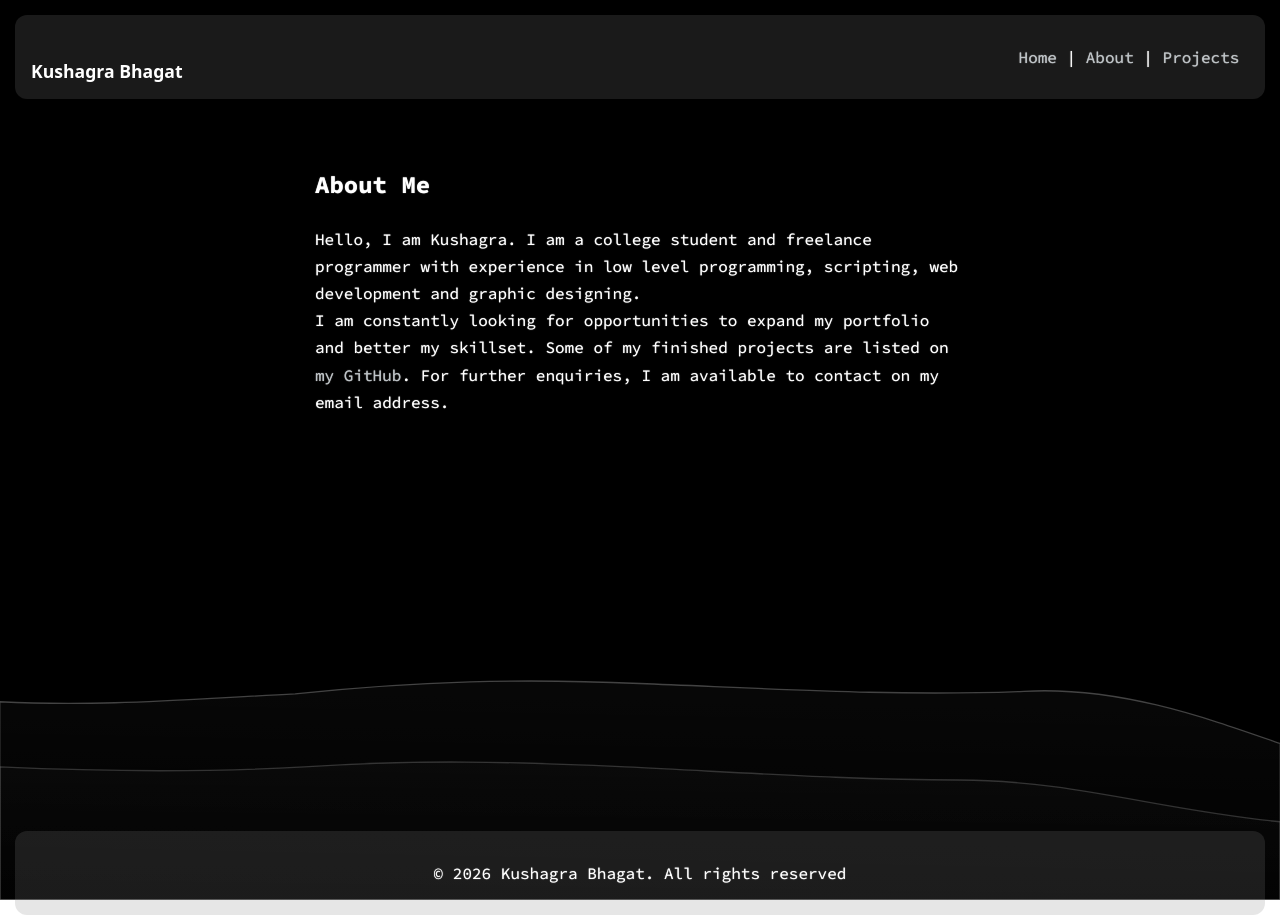
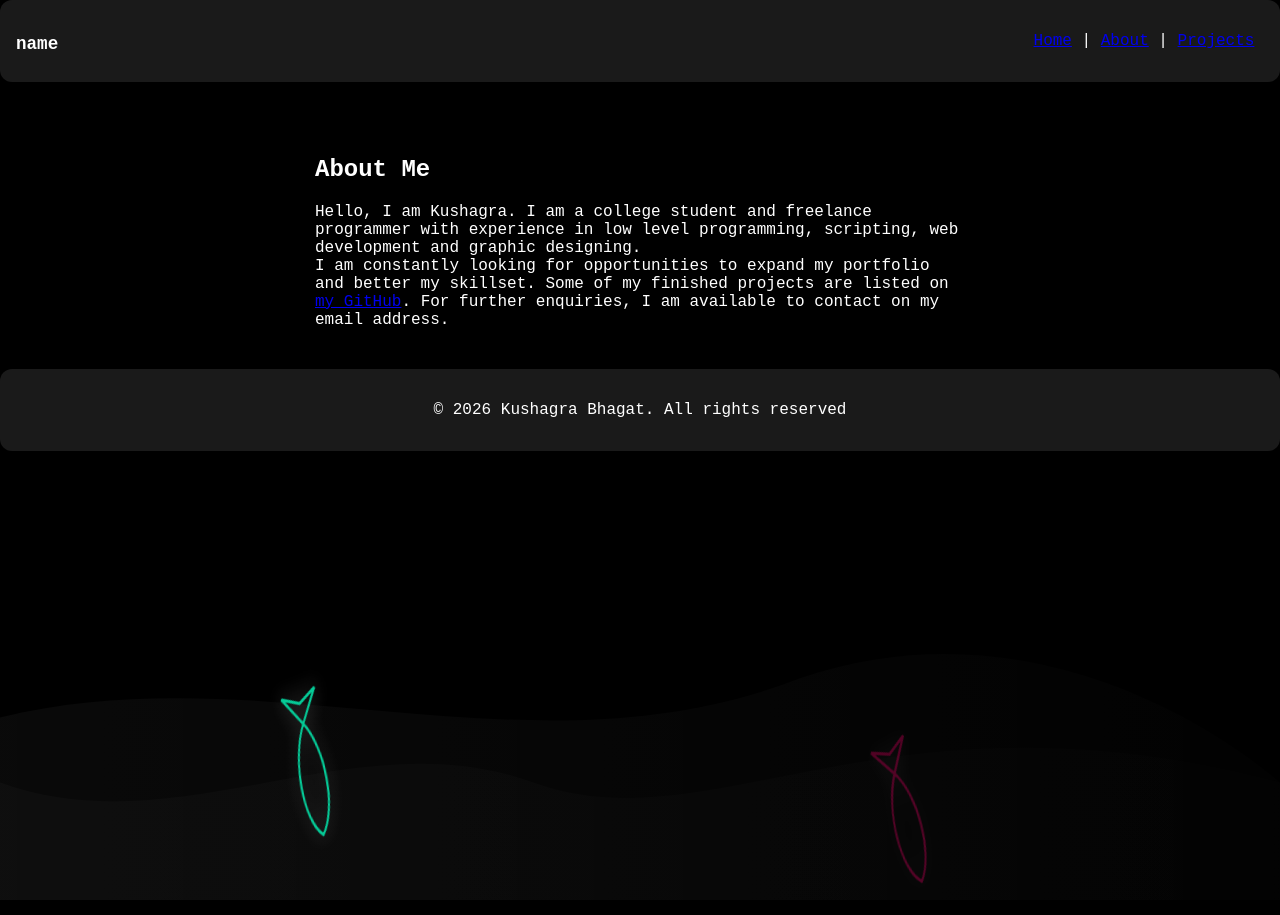
Before and after one commit to kuwushagra/kuwushagra.github.io, a Jekyll site: the page built from index.html, in a window 1280 px wide. Built offline with Jekyll 4.4.1, drawn with Linux system fonts in a browser that asks for light colours; some web fonts are replaced; a style sheet for code colours, icons or effects is not loaded.

Commit message:
Update default.html

```diff
--- a/_layouts/default.html
+++ b/_layouts/default.html
@@ -3,105 +3,100 @@
 <head>
 <meta charset="UTF-8">
 <meta name="viewport" content="width=device-width, initial-scale=1.0">
-<title>{{ page.title }}</title>
+<title>test</title>
 
 <style>
-@import url('https://fonts.googleapis.com/css2?family=Bitcount+Single:wght@100..900&family=Source+Code+Pro:ital,wght@0,200..900;1,200..900&display=swap');
-
 html, body {
   height: 100%;
   margin: 0;
+  background: black;
+  overflow-x: hidden;
+  font-family: "Source Code Pro", monospace;
+  color: white;
 }
 
-  body {
-    display: flex;
-    flex-direction: column;
-    margin: 0;
-    overflow-x: hidden;
-    overflow-y: auto;
-    font-family: "Source Code Pro", monospace;
-    text-shadow: 0 0 1px rgba(255, 255, 255, 0.8);
-
-}
-
-.myname {
-    font-family: "Bitcount Single", system-ui;
-    font-optical-sizing: auto;
-    font-weight: <weight>;
-    font-style: normal;
-    font-variation-settings:
-      "slnt" 0,
-      "CRSV" 0.5,
-      "ELSH" 0,
-      "ELXP" 0;
-}
-h1 { margin-bottom: 0; text-shadow: 0 0 0px rgba(0,0,0,0); }
-a { color: #bdc3c7; text-decoration: none; }
-a:hover { color: #ffffff; text-shadow: 0 0 1px rgba(255, 255, 255, 0.8); }
-
-svg {
+#bgSvg {
+  position: fixed;
+  inset: 0;
   width: 100vw;
   height: 100vh;
-  display: block;
-}
-
-.fish {
-  cursor: pointer;
-  pointer-events: all;
-  transition: opacity 0.6s ease;
-  filter: drop-shadow(0 0 6px rgba(255,255,255,0.35));
-  position: fixed;
-  inset: 0;
-  z-index: 10;
+  z-index: 0;
   pointer-events: none;
 }
 
 #fishSvg {
   position: fixed;
   inset: 0;
-  z-index: 10;
+  width: 100vw;
+  height: 100vh;
+  z-index: 5;
   pointer-events: none;
 }
 
-#fishSvg g {
+.fish {
   pointer-events: all;
   cursor: pointer;
+  filter: drop-shadow(0 0 6px rgba(255,255,255,0.35));
 }
 
 header, main, footer {
   position: relative;
-  z-index: 5;
+  z-index: 10;
 }
-
 </style>
 </head>
 
 <body>
 
-<style>
-  body {
-    margin: 15px;
-    color: white;
-}
-</style>
+<svg id="bgSvg" viewBox="0 0 1440 690" preserveAspectRatio="none"
+xmlns="http://www.w3.org/2000/svg">
+
+<defs>
+<linearGradient id="gradient">
+  <stop offset="0%" stop-color="#ffffff" stop-opacity="0.15"/>
+  <stop offset="100%" stop-color="#ffffff" stop-opacity="0.03"/>
+</linearGradient>
+</defs>
+
+<path fill="url(#gradient)" fill-opacity="0.25"
+d="M0,550 C300,500 600,600 900,520 C1200,450 1440,600 1440,600 L1440,690 L0,690 Z"/>
+
+<path fill="url(#gradient)" fill-opacity="0.15"
+d="M0,600 C200,650 400,550 600,600 C800,650 1000,520 1440,600 L1440,690 L0,690 Z"/>
+
+</svg>
+
+<svg id="fishSvg" viewBox="0 0 1440 690" preserveAspectRatio="none"
+xmlns="http://www.w3.org/2000/svg">
+
+<defs>
+<g id="fishTemplate">
+  <g class="fish" fill="none" stroke-width="1.5">
+    <path d="M30,0 C20,-12 -10,-12 -25,0 C-10,12 20,12 30,0 Z"/>
+    <path d="M-25,0 L-40,-12 L-35,0 L-40,12 Z"/>
+  </g>
+</g>
+</defs>
+
+</svg>
 
 <header>
   <link rel="stylesheet" href="https://ka-f.webawesome.com/webawesome@3.8.0/styles/webawesome.css" />
   <script type="module" src="https://ka-f.webawesome.com/webawesome@3.8.0/webawesome.loader.js"></script>
   <div style="display: flex; background: rgba(128, 128, 128, 0.2); border-radius: 12px; padding: 16px;">
-    <div style="display: inline-block; margin-top: auto; margin-right: auto;"><h1 style="font-size: 1.1em" class="myname">Kushagra Bhagat</h1></div>
+    <div style="display: inline-block; margin-top: auto; margin-right: auto;"><h1 style="font-size: 1.1em" class="myname">name</h1></div>
   <div><div style="display: inline-block; margin-top: auto;  margin-left: auto">
-  <p> <a href="https://kuwushagra.github.io/">Home</a> | <a href="https://kuwushagra.github.io/about">About</a> | <a href="https://kuwushagra.github.io/projects">Projects  </a></div>
+  <p> <a href="https://test.com">Home</a> | <a href="https://test.com/2">About</a> | <a href="test.com/3">Projects  </a></div>
   <div style="display: inline-block; margin-top: auto; margin-left: auto" class="links">
-      <a href="mailto:kushagrabhagat.work@gmail.com"><wa-icon name="envelope" variant="regular" style="color: salmon; font-size: 1.1em"></wa-icon></a>
-      <a href="https://github.com/kuwushagra"><wa-icon name="github-alt" family="brands" style="color: steelblue; font-size: 1.1em"></wa-icon></a>
+      <a href="mailto:work@gmail.com"><wa-icon name="envelope" variant="regular" style="color: salmon; font-size: 1.1em"></wa-icon></a>
+      <a href="https://github.com/"><wa-icon name="github-alt" family="brands" style="color: steelblue; font-size: 1.1em"></wa-icon></a>
   </div></div></div></p>
   </br>
 </header>
 
-<main style="flex: 1;">
-  <div  style="line-height: 1.7; max-width: 650px; margin: 30px auto; padding: 0 10px;">
-     {{ content }}
+<main>
+  <div style="max-width:650px; margin:40px auto;">
+    {{ content }}
   </div>
 </main>
 
@@ -111,89 +106,14 @@
   </footer>
 </div>
 
-<svg style="background: #000000; position: fixed; top: 0; left: 0; width: 100vw; display: block; height: 100vh; inset: 0; z-index: 0;"
-id="svg" viewBox="0 0 1440 690" preserveAspectRatio="none"
-xmlns="http://www.w3.org/2000/svg">
-
-<svg
-  id="fishSvg"
-  viewBox="0 0 1440 690"
-  preserveAspectRatio="none"
-  xmlns="http://www.w3.org/2000/svg"
-  style="
-    position: fixed;
-    top: 0;
-    left: 0;
-    width: 100vw;
-    height: 100vh;
-    z-index: 9999;
-    pointer-events: none;
-  ">
-</svg>
-
-<style>
-.path-0 {
-  animation: pathAnim-0 4s linear infinite;
-}
-
-@keyframes pathAnim-0 {
-  0%   { d: path("M 0,690 L 0,550 C 100,530 200,500 350,520 C 500,540 600,580 750,560 C 900,540 1050,480 1200,500 C 1300,520 1380,550 1440,570 L 1440,690 L 0,690 Z"); }
-  25%  { d: path("M 0,690 L 0,530 C 120,550 220,560 320,540 C 450,510 580,480 700,500 C 850,520 980,570 1120,550 C 1230,530 1340,550 1440,570 L 1440,690 L 0,690 Z"); }
-  50%  { d: path("M 0,690 L 0,560 C 80,540 180,510 300,530 C 420,550 550,580 680,560 C 820,530 950,490 1100,510 C 1220,530 1320,560 1440,570 L 1440,690 L 0,690 Z"); }
-  75%  { d: path("M 0,690 L 0,540 C 140,520 250,540 360,560 C 480,580 600,530 720,510 C 880,490 1020,540 1150,560 C 1250,580 1350,560 1440,570 L 1440,690 L 0,690 Z"); }
-  100% { d: path("M 0,690 L 0,550 C 100,530 200,500 350,520 C 500,540 600,580 750,560 C 900,540 1050,480 1200,500 C 1300,520 1380,550 1440,570 L 1440,690 L 0,690 Z"); }
-}
-
-.path-1 {
-  animation: pathAnim-1 4s linear infinite;
-}
-
-@keyframes pathAnim-1 {
-  0%   { d: path("M 0,690 L 0,600 C 100,580 220,550 330,570 C 450,600 550,650 680,630 C 800,610 920,550 1050,580 C 1180,610 1300,640 1440,630 L 1440,690 L 0,690 Z"); }
-  25%  { d: path("M 0,690 L 0,580 C 150,600 250,620 350,600 C 480,570 600,540 720,560 C 850,580 980,630 1100,610 C 1220,590 1320,610 1440,630 L 1440,690 L 0,690 Z"); }
-  50%  { d: path("M 0,690 L 0,610 C 120,630 220,600 320,580 C 450,550 580,590 700,610 C 830,630 950,650 1080,620 C 1200,590 1310,610 1440,630 L 1440,690 L 0,690 Z"); }
-  75%  { d: path("M 0,690 L 0,590 C 90,560 190,540 300,560 C 420,580 520,620 650,640 C 780,660 900,610 1020,590 C 1150,570 1280,600 1440,630 L 1440,690 L 0,690 Z"); }
-  100% { d: path("M 0,690 L 0,600 C 100,580 220,550 330,570 C 450,600 550,650 680,630 C 800,610 920,550 1050,580 C 1180,610 1300,640 1440,630 L 1440,690 L 0,690 Z"); }
-}
-</style>
-
-<defs>
-
-<linearGradient id="gradient" x1="56%" y1="0%" x2="44%" y2="100%">
-  <stop offset="0%" stop-color="#ffffff" stop-opacity="0.15"/>
-  <stop offset="50%" stop-color="#ffffff" stop-opacity="0.08"/>
-  <stop offset="100%" stop-color="#ffffff" stop-opacity="0.03"/>
-</linearGradient>
-
-<g id="fishTemplate">
-  <g class="fish" fill="none" stroke-width="1.5">
-    <path d="M30,0 C20,-12 -10,-12 -25,0 C-10,12 20,12 30,0 Z"/>
-    <path d="M-25,0 L-40,-12 L-35,0 L-40,12 Z"/>
-  </g>
-</g>
-
-</defs>
-
-<path fill="url(#gradient)" fill-opacity="0.2"
-stroke="#ffffff" stroke-opacity="0.25" stroke-width="1"
-d="M 0,690 L 0,550 C 100,530 200,500 350,520 C 500,540 600,580 750,560 C 900,540 1050,480 1200,500 C 1300,520 1380,550 1440,570 L 1440,690 L 0,690 Z"
-class="path-0"/>
-
-<path fill="url(#gradient)" fill-opacity="0.15"
-stroke="#ffffff" stroke-opacity="0.18" stroke-width="1"
-d="M 0,690 L 0,600 C 100,580 220,550 330,570 C 450,600 550,650 680,630 C 800,610 920,550 1050,580 C 1180,610 1300,640 1440,630 L 1440,690 L 0,690 Z"
-class="path-1"/>
-
-</svg>
-
 <script>
 document.addEventListener("DOMContentLoaded", () => {
 
 const svg = document.getElementById("fishSvg");
 
 const fishUrls = [
- "https://kuwushagra.github.io",
- "https://kuwushagra.github.io/projects"
+  "https://test.com",
+  "https://test.com/2"
 ];
 
 const colors = ["#3a86ff", "#8338ec", "#ff006e", "#06d6a0", "#ffd166"];
@@ -201,24 +121,31 @@
 const MAX_ACTIVE = 3;
 const WATER_LINE = 560;
 
+const fishes = [];
+
 function fishColor() {
   return colors[Math.floor(Math.random() * colors.length)];
 }
 
-const fishes = [];
+function activeCount() {
+  return fishes.filter(f => f.active).length;
+}
 
 for (let i = 0; i < fishUrls.length; i++) {
 
-  const el = document.getElementById("fishTemplate").cloneNode(true);
+  const template = document.getElementById("fishTemplate");
+  const el = template.cloneNode(true);
   el.removeAttribute("id");
 
-  const color = fishColor();
-
-  el.querySelector(".fish").setAttribute("stroke", color);
-
-  el.style.opacity = 0;
+  el.querySelector(".fish").setAttribute("stroke", fishColor());
 
   svg.appendChild(el);
+
+  const fishShape = el.querySelector(".fish");
+
+  fishShape.addEventListener("click", () => {
+    window.location.href = fishUrls[i];
+  });
 
   fishes.push({
     el,
```
Also changed, not shown: other parts of _layouts/default.html (+0 -11 lines).
